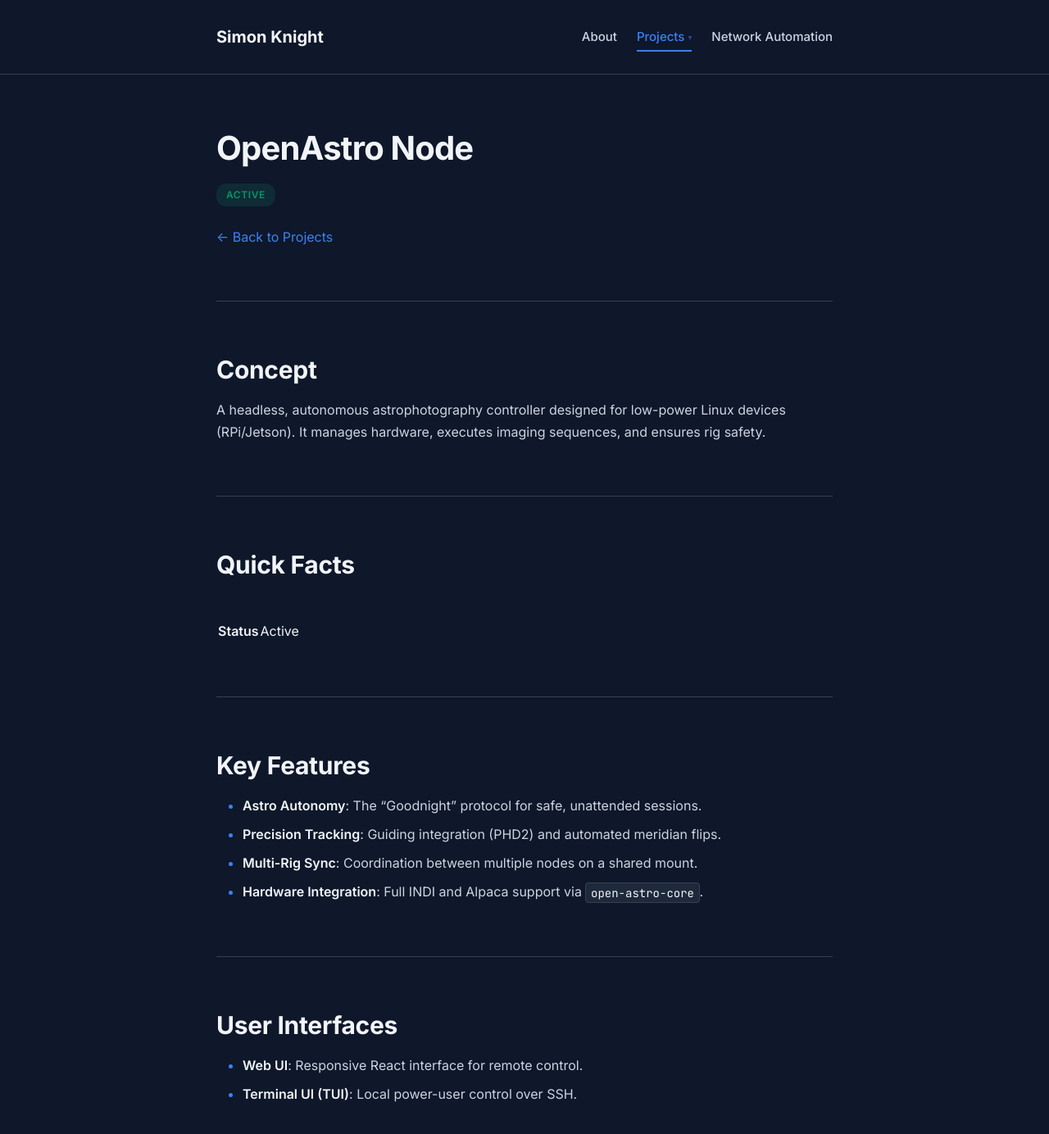
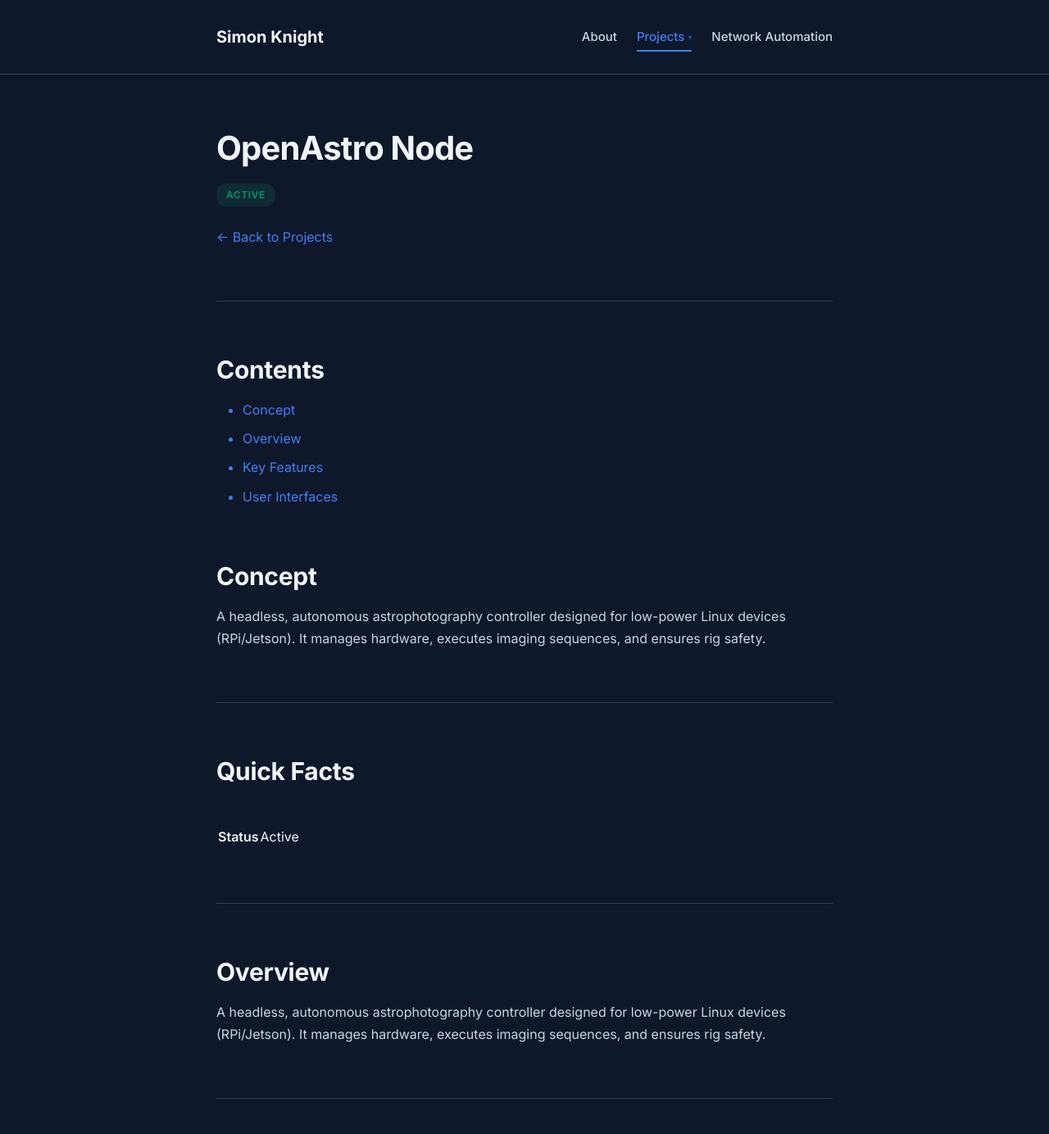
Before and after one commit to sk2/sk2.github.com, a Jekyll site: the page built from projects/open-astro-node.md, in a window 1280 px wide and 1400 px high. Shown: the top 1384 px of the window at 82% size. Built offline with Jekyll 4.4.1, drawn with Linux system fonts in a browser that asks for light colours; our own code applies the rules of GitHub Pages for plain Markdown files.

```diff
--- a/projects/open-astro-node.md
+++ b/projects/open-astro-node.md
@@ -11,6 +11,13 @@ section: projects
 
 ---
 
+## Contents
+
+- [Concept](#concept)
+- [Overview](#overview)
+- [Key Features](#key-features)
+- [User Interfaces](#user-interfaces)
+
 ## Concept
 
 A headless, autonomous astrophotography controller designed for low-power Linux devices (RPi/Jetson). It manages hardware, executes imaging sequences, and ensures rig safety.
@@ -22,6 +29,12 @@ A headless, autonomous astrophotography controller designed for low-power Linux
 | | |
 |---|---|
 | **Status** | Active |
+
+---
+
+## Overview
+
+A headless, autonomous astrophotography controller designed for low-power Linux devices (RPi/Jetson). It manages hardware, executes imaging sequences, and ensures rig safety.
 
 ---
 
```
Also changed, not shown: projects/matrix-time-series.md (+7 -0 lines), projects/weather.md (+7 -0 lines), update_projects.py (+16 -2 lines), README.md.
